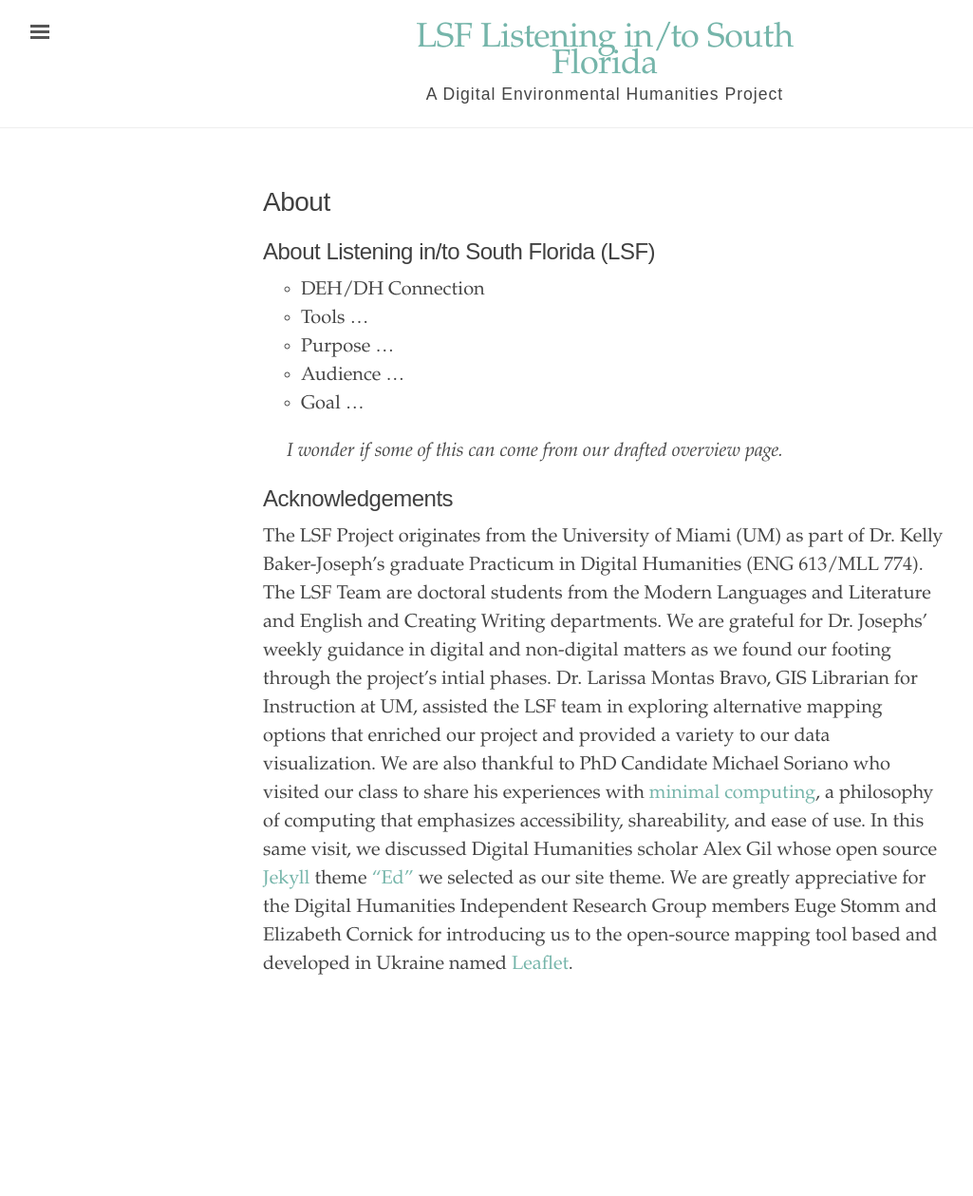
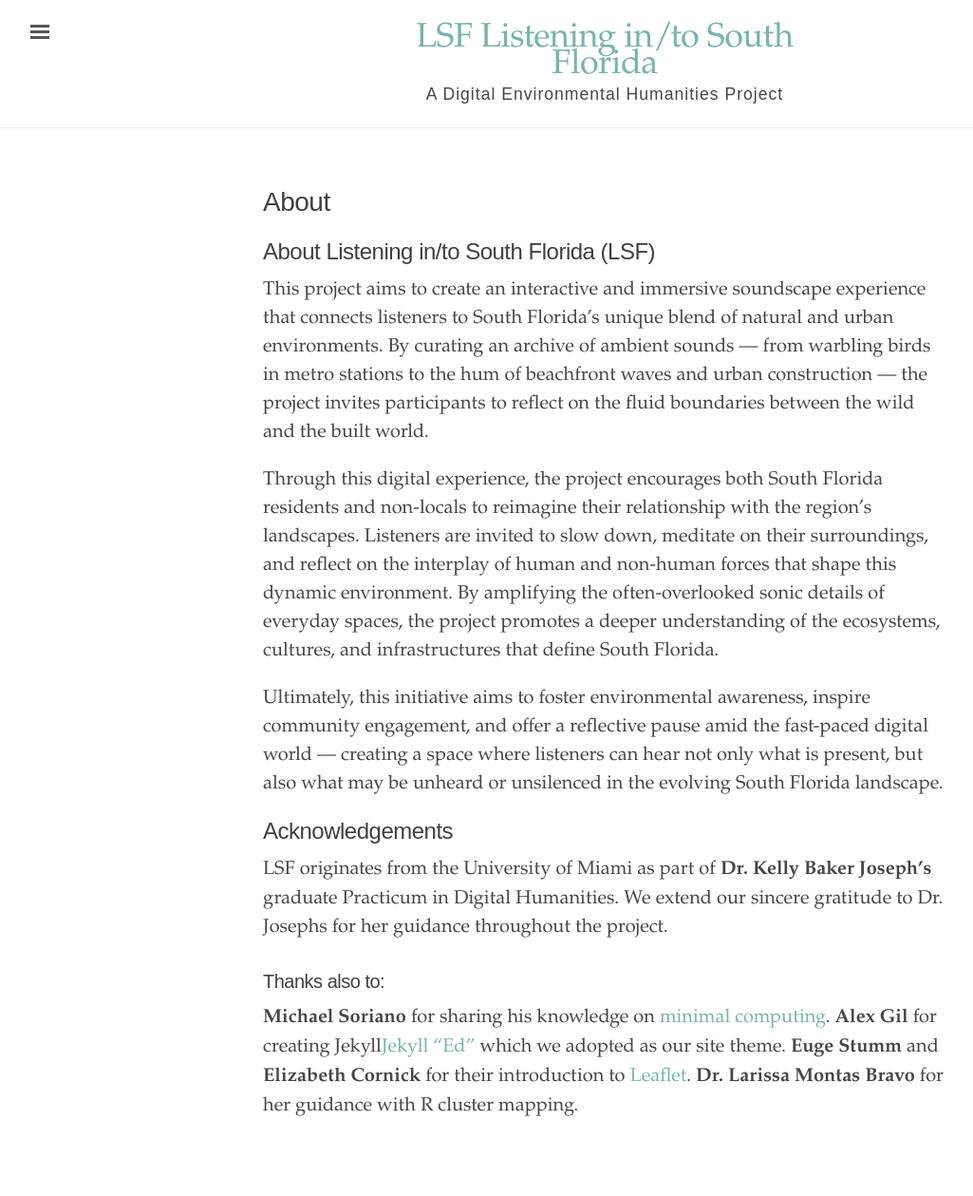
Before and after one commit to rm4-25/lsf_3, a Jekyll site: the page built from About.md, in a window 1280 px wide. Shown: the whole page at 95% size, without its empty margins (3-1028 px from the left). Built offline with Jekyll 4.4.1, drawn with Linux system fonts in a browser that asks for light colours; before the commit the page ends 1110 px from its top, so only the background shows below that.

Commit message:
Update About.md
Added Kathy's about page and refined acknowledgements. Links and bolding were included as they appear on draft.

```diff
--- a/About.md
+++ b/About.md
@@ -5,13 +5,20 @@ order: 2
 ---
 
 ## About Listening in/to South Florida (LSF)
-- DEH/DH Connection
-- Tools ...
-- Purpose ...
-- Audience ...
-- Goal ...
 
-> I wonder if some of this can come from our drafted overview page.
+This project aims to create an interactive and immersive soundscape experience that connects listeners to South Florida’s unique blend of natural and urban environments. By curating an archive of ambient sounds — from warbling birds in metro stations to the hum of beachfront waves and urban construction — the project invites participants to reflect on the fluid boundaries between the wild and the built world.
+
+Through this digital experience, the project encourages both South Florida residents and non-locals to reimagine their relationship with the region’s landscapes. Listeners are invited to slow down, meditate on their surroundings, and reflect on the interplay of human and non-human forces that shape this dynamic environment. By amplifying the often-overlooked sonic details of everyday spaces, the project promotes a deeper understanding of the ecosystems, cultures, and infrastructures that define South Florida.
+
+Ultimately, this initiative aims to foster environmental awareness, inspire community engagement, and offer a reflective pause amid the fast-paced digital world — creating a space where listeners can hear not only what is present, but also what may be unheard or unsilenced in the evolving South Florida landscape.
 
 ## Acknowledgements
-The LSF Project originates from the University of Miami (UM) as part of Dr. Kelly Baker-Joseph's graduate Practicum in Digital Humanities (ENG 613/MLL 774). The LSF Team are doctoral students from the Modern Languages and Literature and English and Creating Writing departments. We are grateful for Dr. Josephs' weekly guidance in digital and non-digital matters as we found our footing through the project's intial phases. Dr. Larissa Montas Bravo, GIS Librarian for Instruction at UM, assisted the LSF team in exploring alternative mapping options that enriched our project and provided a variety to our data visualization. We are also thankful to PhD Candidate Michael Soriano who visited our class to share his experiences with [minimal computing](https://go-dh.github.io/mincomp/), a philosophy of computing that emphasizes accessibility, shareability, and ease of use.  In this same visit, we  discussed Digital Humanities scholar Alex Gil whose open source [Jekyll](https://jekyllrb.com/) theme ["Ed"](https://minicomp.github.io/ed/) we selected as our site theme. We are greatly appreciative for the Digital Humanities Independent Research Group members Euge Stomm and Elizabeth Cornick for introducing us to the open-source mapping tool based and developed in Ukraine named [Leaflet](https://leafletjs.com/).
+
+LSF originates from the University of Miami as part of **Dr. Kelly Baker Joseph’s** graduate Practicum in Digital Humanities. We extend our sincere gratitude to Dr. Josephs for her guidance throughout the project.
+
+### Thanks also to:
+
+**Michael Soriano** for sharing his knowledge on [minimal computing](https://go-dh.github.io/mincomp/).
+**Alex Gil** for creating Jekyll[Jekyll](https://jekyllrb.com/) ["Ed"](https://minicomp.github.io/ed/) which we adopted as our site theme.
+**Euge Stumm** and **Elizabeth Cornick** for their introduction to [Leaflet](https://leafletjs.com/).
+**Dr. Larissa Montas Bravo** for her guidance with R cluster mapping.
```
